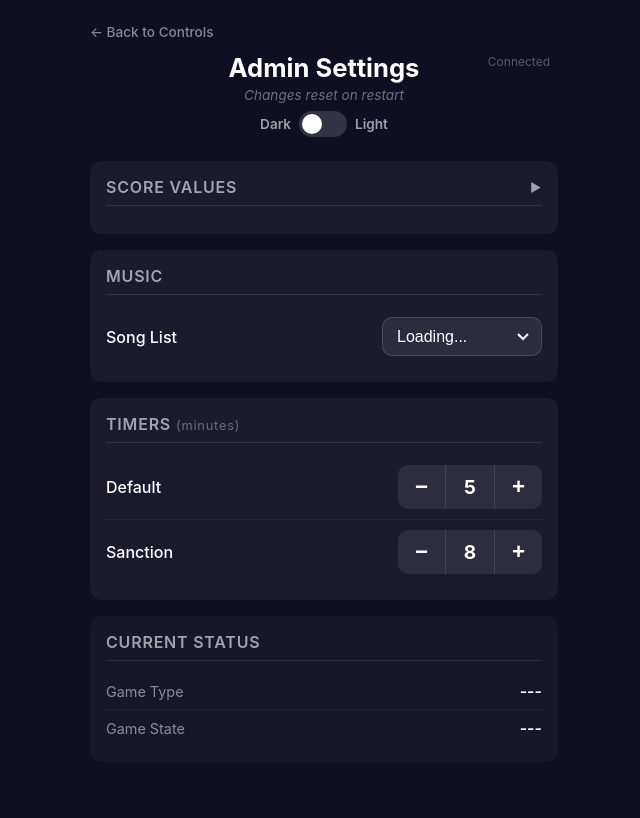
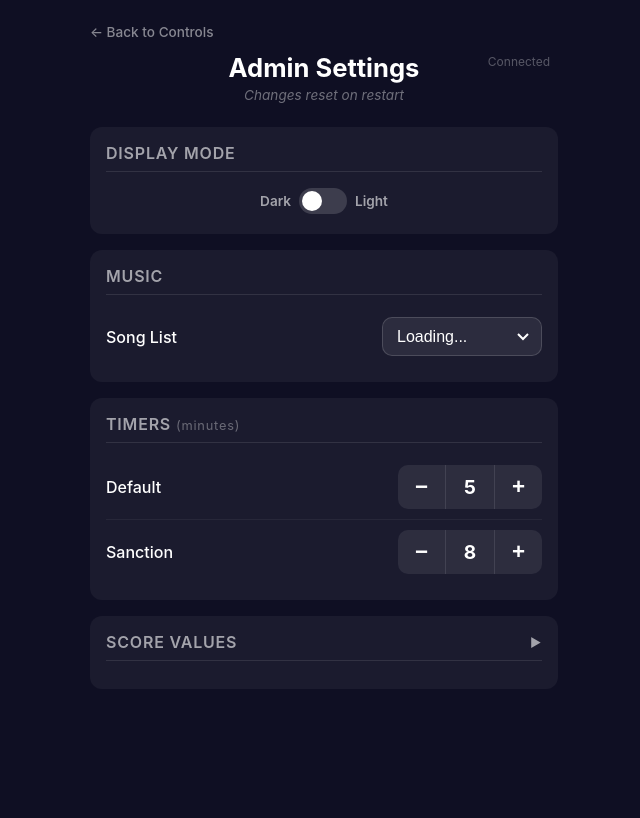
Before and after one commit to jeffveg/sherwood_timer, a Flask app: page /admin in a window 1280 px wide. Shown: the whole page, without its empty margins (316-956 px from the left). After the commit the page ends 661 px from the top, so only its background shows below. Run offline with Flask 3, Linux system fonts and the light colour scheme; parts of the project's set-up code (start-up, migrations or seed data) failed here and were passed over.

Commit message:
Reorder admin page sections and remove current status display
Reorder admin page to: Display Mode toggle, Music, Timers, Score Values
(collapsible, last). Remove the Current Status section since game type
and state are already visible on the main control page. Move theme
toggle from header into its own Display Mode section for better layout.

Co-Authored-By: Claude Opus 4.6 <noreply@anthropic.com>

```diff
--- a/web/static/css/admin.css
+++ b/web/static/css/admin.css
@@ -271,9 +271,9 @@ select option {
    Theme Toggle Switch
    ========================================== */
 .theme-toggle-wrapper {
-    margin-top: 8px;
     display: flex;
     justify-content: center;
+    padding: 4px 0;
 }
 
 .theme-toggle {
--- a/web/static/js/admin.js
+++ b/web/static/js/admin.js
@@ -18,8 +18,6 @@
         songListSelect:  document.getElementById('songlist-select'),
         defaultRunTime:  document.getElementById('val-defaultRunTime'),
         sanctionRunTime: document.getElementById('val-sanctionRunTime'),
-        gameType:        document.getElementById('info-gameType'),
-        gameState:       document.getElementById('info-gameState'),
         connectionStatus: document.getElementById('connection-status'),
     };
 
@@ -135,10 +133,6 @@
             els.sanctionRunTime.textContent = currentValues.sanctionRunTime;
         }
 
-        // Info
-        els.gameType.textContent = state.currentGameType || '---';
-        els.gameState.textContent = state.gameRunning || '---';
-
         // Theme
         applyTheme(!!state.outdoorMode);
     }
--- a/web/templates/admin.html
+++ b/web/templates/admin.html
@@ -16,6 +16,11 @@
             <h1>Admin Settings</h1>
             <p class="subtitle">Changes reset on restart</p>
             <div id="connection-status">Connected</div>
+        </header>
+
+        <!-- Light / Dark Toggle -->
+        <section class="settings-section">
+            <h2>Display Mode</h2>
             <div class="theme-toggle-wrapper">
                 <label class="theme-toggle" for="theme-switch">
                     <span class="toggle-label-dark">Dark</span>
@@ -24,7 +29,39 @@
                     <span class="toggle-label-light">Light</span>
                 </label>
             </div>
-        </header>
+        </section>
+
+        <!-- Music Section -->
+        <section class="settings-section">
+            <h2>Music</h2>
+            <div class="setting-row">
+                <label>Song List</label>
+                <select id="songlist-select">
+                    <option value="">Loading...</option>
+                </select>
+            </div>
+        </section>
+
+        <!-- Timers Section -->
+        <section class="settings-section">
+            <h2>Timers <span class="unit">(minutes)</span></h2>
+            <div class="setting-row">
+                <label>Default</label>
+                <div class="stepper">
+                    <button class="step-btn step-down" data-setting="defaultRunTime" data-dir="down">−</button>
+                    <span class="step-value" id="val-defaultRunTime">5</span>
+                    <button class="step-btn step-up" data-setting="defaultRunTime" data-dir="up">+</button>
+                </div>
+            </div>
+            <div class="setting-row">
+                <label>Sanction</label>
+                <div class="stepper">
+                    <button class="step-btn step-down" data-setting="sanctionRunTime" data-dir="down">−</button>
+                    <span class="step-value" id="val-sanctionRunTime">8</span>
+                    <button class="step-btn step-up" data-setting="sanctionRunTime" data-dir="up">+</button>
+                </div>
+            </div>
+        </section>
 
         <!-- Score Values Section (collapsible, hidden by default) -->
         <section class="settings-section">
@@ -72,51 +109,6 @@
                 </div>
             </div>
         </section>
-
-        <!-- Music Section -->
-        <section class="settings-section">
-            <h2>Music</h2>
-            <div class="setting-row">
-                <label>Song List</label>
-                <select id="songlist-select">
-                    <option value="">Loading...</option>
-                </select>
-            </div>
-        </section>
-
-        <!-- Timers Section -->
-        <section class="settings-section">
-            <h2>Timers <span class="unit">(minutes)</span></h2>
-            <div class="setting-row">
-                <label>Default</label>
-                <div class="stepper">
-                    <button class="step-btn step-down" data-setting="defaultRunTime" data-dir="down">−</button>
-                    <span class="step-value" id="val-defaultRunTime">5</span>
-                    <button class="step-btn step-up" data-setting="defaultRunTime" data-dir="up">+</button>
-                </div>
-            </div>
-            <div class="setting-row">
-                <label>Sanction</label>
-                <div class="stepper">
-                    <button class="step-btn step-down" data-setting="sanctionRunTime" data-dir="down">−</button>
-                    <span class="step-value" id="val-sanctionRunTime">8</span>
-                    <button class="step-btn step-up" data-setting="sanctionRunTime" data-dir="up">+</button>
-                </div>
-            </div>
-        </section>
-
-        <!-- Current Game Type Indicator -->
-        <section class="settings-section info-section">
-            <h2>Current Status</h2>
-            <div class="info-row">
-                <span class="info-label">Game Type</span>
-                <span class="info-value" id="info-gameType">---</span>
-            </div>
-            <div class="info-row">
-                <span class="info-label">Game State</span>
-                <span class="info-value" id="info-gameState">---</span>
-            </div>
-        </section>
     </div>
 
     <script src="/static/js/socket.io.min.js"></script>
```
